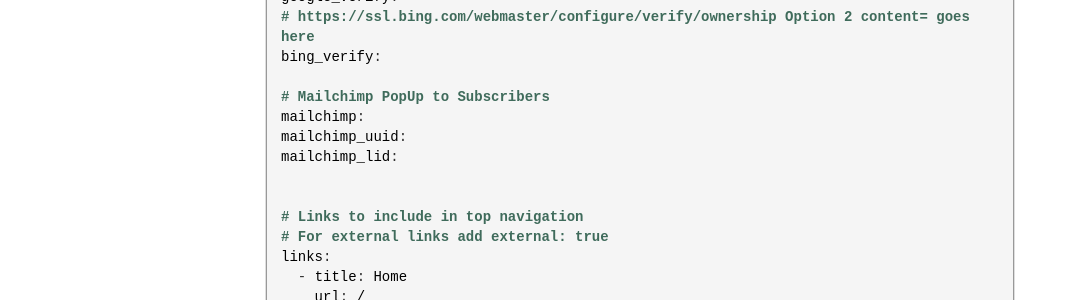
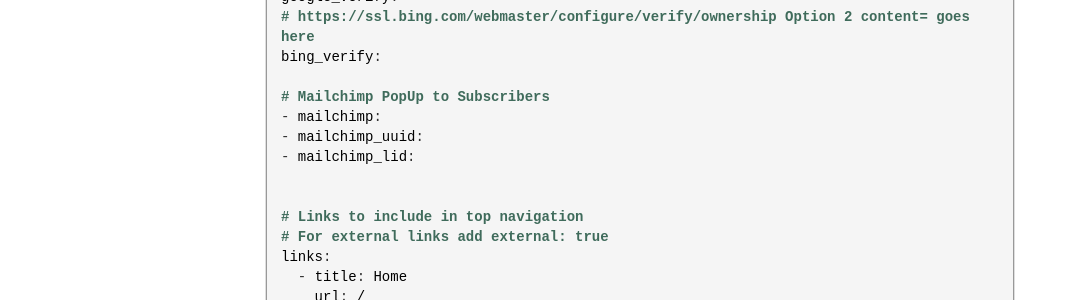
Before and after one commit to hmfaysal/hmfaysal-omega-theme, a Jekyll site: the page built from documentation.md, in a window 1280 px wide and 900 px high, scrolled down 3277 px. Shown: the part 151-451 px from the top of the window, without its empty margins (0-1068 px from the left). Built offline with Jekyll 4.4.1, drawn with Linux system fonts in a browser that asks for light colours; nearby versions of some CDN libraries; comment, search, counter and statistics services are not loaded.

```diff
--- a/documentation.md
+++ b/documentation.md
@@ -90,9 +90,9 @@ google_verify:
 bing_verify:
 
 # Mailchimp PopUp to Subscribers
-mailchimp:
-mailchimp_uuid:
-mailchimp_lid:
+- mailchimp:
+- mailchimp_uuid:
+- mailchimp_lid:
 
 
 # Links to include in top navigation
```
